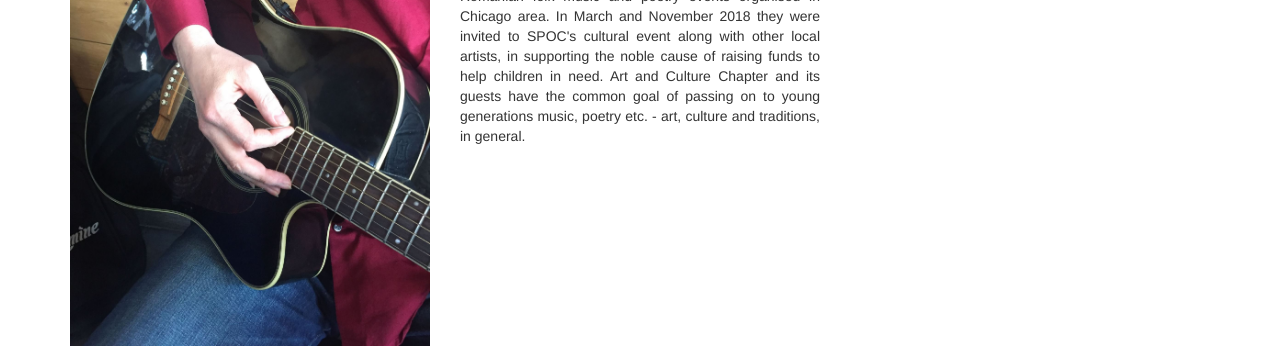
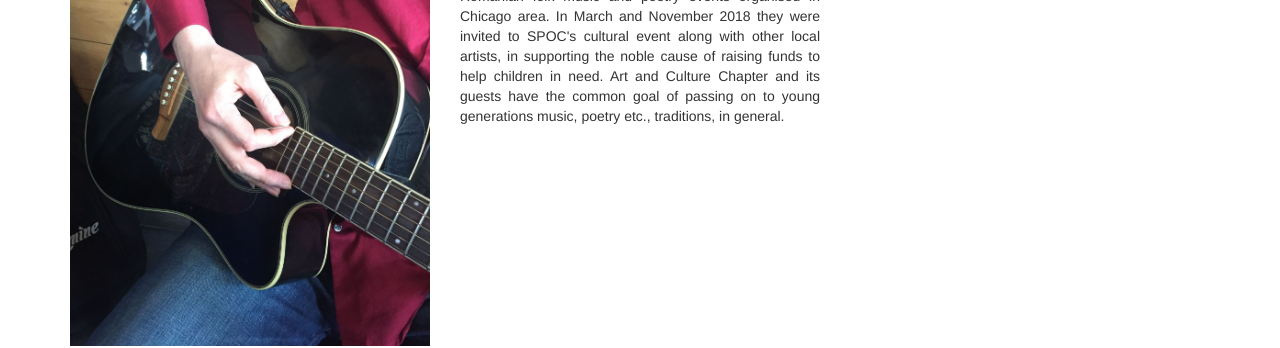
Before and after one commit to adrianth/culteve, a Jekyll site: the page built from en/music/anda-si-stefan.md, in a window 1280 px wide. Shown: the part 278-626 px from the top of the page. Built offline with Jekyll 4.4.1, drawn with Linux system fonts in a browser that asks for light colours; some of the changed text lies outside the part shown.

Commit message:
tradition

```diff
--- a/en/music/anda-si-stefan.md
+++ b/en/music/anda-si-stefan.md
@@ -21,7 +21,7 @@ title: Anda & Stefan Cristoltean
 
             <p style="text-align: justify">
             <strong>Anda & Stefan Cristoltean</strong> initiated a folk group starting 2016, after they have been part of Vox-Maris rock and folk band until 2015.
-             Anda & Stefan are involved in many Romanian folk music and poetry events organised in Chicago area. In March and November 2018 they were invited to SPOC's cultural event along with other local artists, in supporting the noble cause of raising funds to help children in need. Art and Culture Chapter and its guests have the common goal of passing on to young generations music, poetry etc. - art, culture and traditions, in general.
+             Anda & Stefan are involved in many Romanian folk music and poetry events organised in Chicago area. In March and November 2018 they were invited to SPOC's cultural event along with other local artists, in supporting the noble cause of raising funds to help children in need. Art and Culture Chapter and its guests have the common goal of passing on to young generations music, poetry etc., traditions, in general.
              </p>
         </div>
     </div>
```
